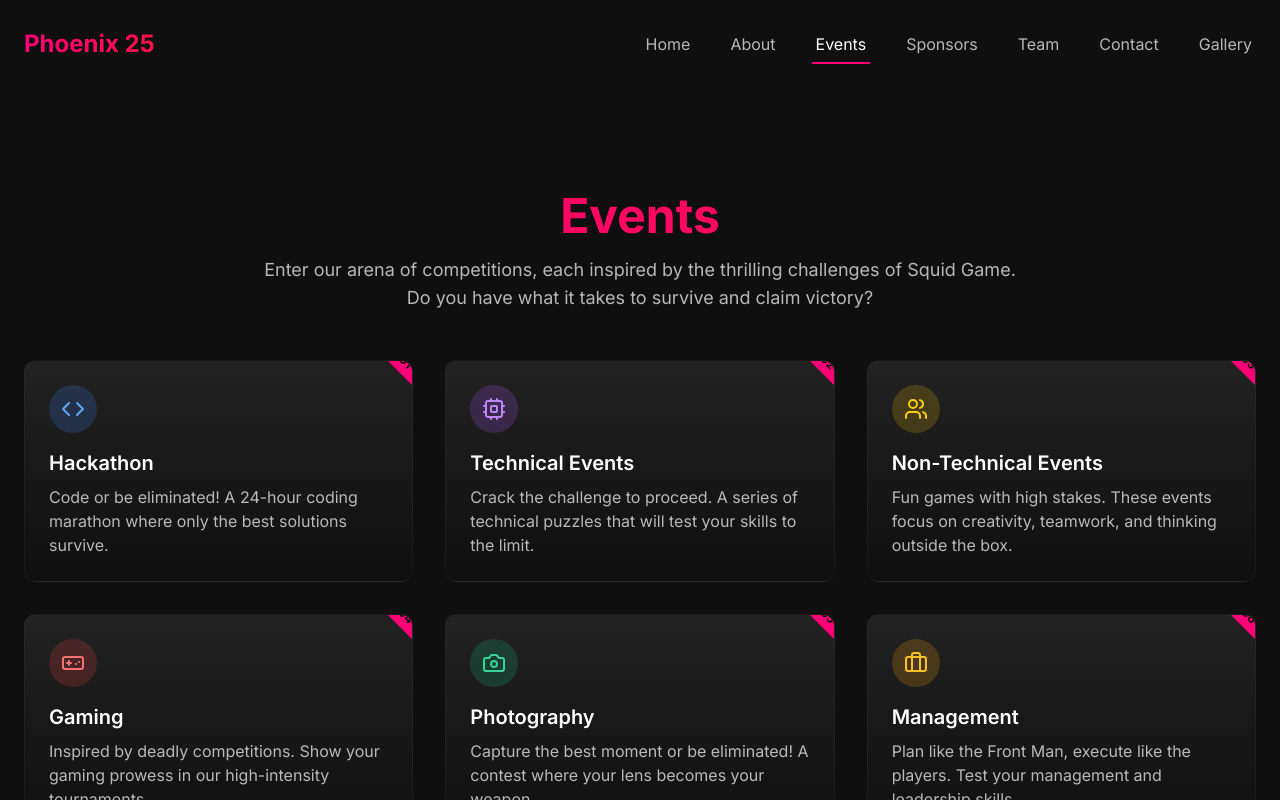
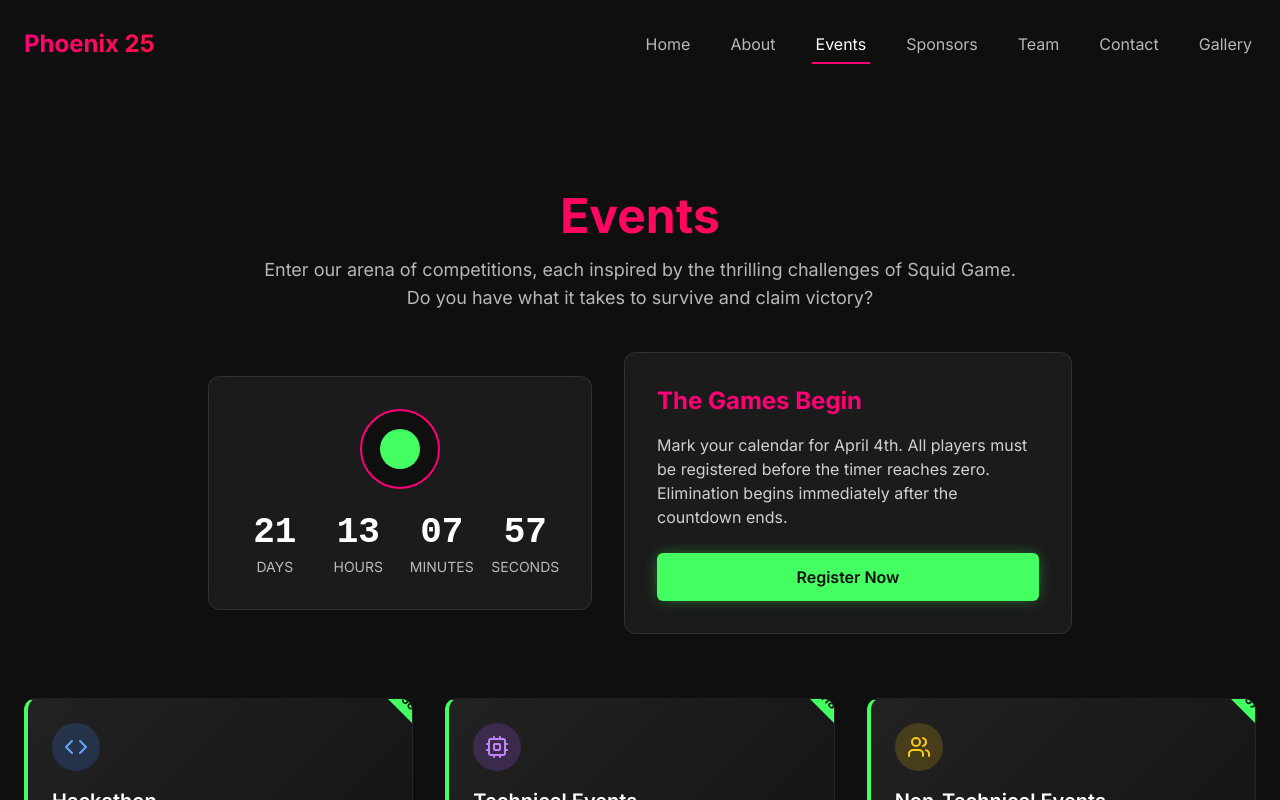
Before and after one commit to saikattanti/squid-game-phoenix, a React (Vite) app: page /events in a window 1280 px wide. Shown: the top 800 px of the page. Built offline with nearby package versions, Linux system fonts and the light colour scheme.

Commit message:
Implement events page layout
Implement the events page with a Squid Game-inspired layout and add a countdown timer.

```diff
--- a/src/App.tsx
+++ b/src/App.tsx
@@ -25,6 +25,7 @@ const App = () => (
           <Route path="/" element={<Index />} />
           <Route path="/about" element={<About />} />
           <Route path="/events" element={<Events />} />
+          <Route path="/events/:eventId" element={<Events />} />
           <Route path="/sponsors" element={<Sponsors />} />
           <Route path="/team" element={<Team />} />
           <Route path="/contact" element={<Contact />} />
--- a/src/index.css
+++ b/src/index.css
@@ -67,6 +67,17 @@
     @apply relative overflow-hidden rounded-xl bg-gradient-to-b from-squid-darkgray to-squid-black border border-squid-lightgray/20 transition-all duration-300 hover:border-squid-pink/30 hover:shadow-[0_0_25px_-5px_rgba(255,0,119,0.3)];
   }
 
+  .squid-event-card {
+    @apply squid-card flex flex-col h-full relative overflow-hidden rounded-xl;
+    background: linear-gradient(135deg, #222 0%, #111 100%);
+    border-left: 4px solid theme('colors.squid.green');
+  }
+
+  .squid-event-card::before {
+    content: '';
+    @apply absolute inset-0 bg-squid-texture opacity-5 pointer-events-none;
+  }
+
   .squid-button {
     @apply relative px-6 py-3 font-semibold rounded-md transition-all duration-300 overflow-hidden;
   }
--- a/src/pages/Events.tsx
+++ b/src/pages/Events.tsx
@@ -3,7 +3,9 @@ import React from 'react';
 import { Link } from 'react-router-dom';
 import Navbar from '@/components/Navbar';
 import Footer from '@/components/Footer';
+import CountdownTimer from '@/components/CountdownTimer';
 import { Code, Gamepad, Camera, Briefcase, Ticket, Cpu, Users } from 'lucide-react';
+import Button from '@/components/Button';
 
 const events = [
   {
@@ -11,59 +13,76 @@ const events = [
     title: 'Hackathon',
     description: 'Code or be eliminated! A 24-hour coding marathon where only the best solutions survive.',
     icon: Code,
-    color: 'bg-blue-500/20 text-blue-400'
+    color: 'bg-blue-500/20 text-blue-400',
+    number: '456'
   },
   {
     id: 'technical',
     title: 'Technical Events',
     description: 'Crack the challenge to proceed. A series of technical puzzles that will test your skills to the limit.',
     icon: Cpu,
-    color: 'bg-purple-500/20 text-purple-400'
+    color: 'bg-purple-500/20 text-purple-400',
+    number: '218'
   },
   {
     id: 'non-technical',
     title: 'Non-Technical Events',
     description: 'Fun games with high stakes. These events focus on creativity, teamwork, and thinking outside the box.',
     icon: Users,
-    color: 'bg-yellow-500/20 text-yellow-400'
+    color: 'bg-yellow-500/20 text-yellow-400',
+    number: '067'
   },
   {
     id: 'gaming',
     title: 'Gaming',
     description: 'Inspired by deadly competitions. Show your gaming prowess in our high-intensity tournaments.',
     icon: Gamepad,
-    color: 'bg-red-500/20 text-red-400'
+    color: 'bg-red-500/20 text-red-400',
+    number: '001'
   },
   {
     id: 'photography',
     title: 'Photography',
     description: 'Capture the best moment or be eliminated! A contest where your lens becomes your weapon.',
     icon: Camera,
-    color: 'bg-emerald-500/20 text-emerald-400'
+    color: 'bg-emerald-500/20 text-emerald-400',
+    number: '199'
   },
   {
     id: 'management',
     title: 'Management',
     description: 'Plan like the Front Man, execute like the players. Test your management and leadership skills.',
     icon: Briefcase,
-    color: 'bg-amber-500/20 text-amber-400'
+    color: 'bg-amber-500/20 text-amber-400',
+    number: '101'
   },
   {
     id: 'carnival',
     title: 'Carnival',
     description: 'A more lively, fun zone inspired by the Squid Game playground. Games, food, and festivities await.',
     icon: Ticket,
-    color: 'bg-pink-500/20 text-pink-400'
+    color: 'bg-pink-500/20 text-pink-400',
+    number: '212'
   }
 ];
 
 const Events = () => {
+  // Setting target date to April 4th of the current year or next year if April 4th has passed
+  const now = new Date();
+  const currentYear = now.getFullYear();
+  const targetDate = new Date(currentYear, 3, 4); // Month is 0-indexed, so 3 = April
+
+  // If April 4th has already passed this year, set to next year
+  if (now > targetDate) {
+    targetDate.setFullYear(currentYear + 1);
+  }
+
   return (
-    <div className="min-h-screen flex flex-col">
+    <div className="min-h-screen flex flex-col bg-squid-black">
       <Navbar />
-      <main className="flex-grow pt-24">
+      <main className="flex-grow pt-24 pb-16">
         <section className="section-padding container mx-auto px-6">
-          <div className="text-center mb-12">
+          <div className="text-center mb-10">
             <h1 className="text-4xl md:text-5xl font-bold mb-4 text-gradient">Events</h1>
             <p className="text-lg text-squid-white/70 max-w-3xl mx-auto">
               Enter our arena of competitions, each inspired by the thrilling challenges of Squid Game.
@@ -71,14 +90,51 @@ const Events = () => {
             </p>
           </div>
 
+          <div className="flex flex-col md:flex-row justify-center items-center gap-8 mb-16">
+            <div className="max-w-sm w-full">
+              <CountdownTimer targetDate={targetDate} />
+            </div>
+            <div className="max-w-md">
+              <div className="glass-panel p-6 md:p-8">
+                <h2 className="text-2xl font-bold text-squid-pink mb-4">The Games Begin</h2>
+                <p className="text-squid-white/80 mb-6">
+                  Mark your calendar for April 4th. All players must be registered before the timer reaches zero.
+                  Elimination begins immediately after the countdown ends.
+                </p>
+                <Button variant="green" className="w-full">Register Now</Button>
+              </div>
+            </div>
+          </div>
+
           <div className="grid grid-cols-1 md:grid-cols-2 lg:grid-cols-3 gap-8">
             {events.map((event, index) => (
               <Link
                 key={event.id}
                 to={`/events/${event.id}`}
-                className="squid-card p-6 hover:translate-y-[-5px] group"
+                className="squid-event-card group"
                 style={{ animationDelay: `${index * 100}ms` }}
               >
+                {/* Player number tag */}
+                <div className="absolute top-0 right-0 w-16 h-16 overflow-hidden">
+                  <div className="bg-squid-green text-squid-black text-xs font-bold text-center rotate-45 transform origin-bottom-right py-1 px-5 translate-y-2 translate-x-2">
+                    {event.number}
+                  </div>
+                </div>
+
+                {/* Red guard mask overlay (hidden by default, shown on hover) */}
+                <div className="absolute inset-0 bg-squid-black/80 flex items-center justify-center opacity-0 group-hover:opacity-100 transition-opacity duration-300 z-10 rounded-xl overflow-hidden">
+                  <div className="w-32 h-32 relative">
+                    <svg viewBox="0 0 100 100" className="w-full h-full text-squid-red">
+                      <circle cx="50" cy="35" r="22" fill="currentColor" />
+                      <rect x="28" y="35" width="44" height="45" fill="currentColor" />
+                    </svg>
+                    <div className="absolute top-1/2 left-1/2 transform -translate-x-1/2 -translate-y-1/2 text-white font-bold text-lg">
+                      JOIN
+                    </div>
+                  </div>
+                </div>
+
+                <div className="relative z-0 p-6 h-full">
                   <div className={`w-12 h-12 rounded-full ${event.color} flex items-center justify-center mb-4 group-hover:scale-110 transition-transform duration-300`}>
                     <event.icon size={24} />
                   </div>
@@ -86,9 +142,11 @@ const Events = () => {
                     {event.title}
                   </h3>
                   <p className="text-squid-white/70">{event.description}</p>
-                <div className="absolute top-0 right-0 w-16 h-16 overflow-hidden">
-                  <div className="bg-squid-pink text-squid-black text-xs font-bold text-center rotate-45 transform origin-bottom-right py-1 px-5 translate-y-2 translate-x-2">
-                    {(index + 1).toString().padStart(2, '0')}
+
+                  <div className="mt-4 pt-4 border-t border-squid-lightgray/20">
+                    <span className="text-squid-green font-semibold text-sm">
+                      Click to join the game
+                    </span>
                   </div>
                 </div>
               </Link>
```
Lines whose indentation alone changed are shown as unchanged.
